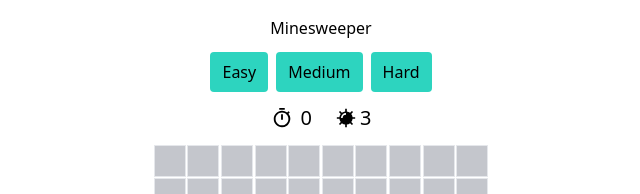
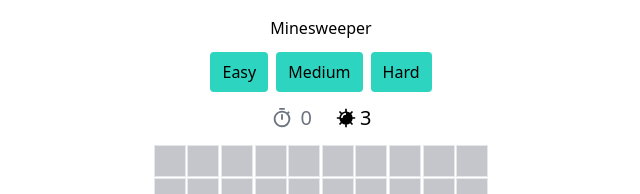
Before and after one commit to Yukiminifire/minesweeper, a Vue app in the folder packages/example/: page / in a window 1280 px wide. Shown: the top 194 px of the page, without its empty margins (319-959 px from the left). Built offline with nearby package versions, Linux system fonts and the light colour scheme.

Commit message:
feat: update timer

```diff
--- a/packages/example/src/MineSweeper.vue
+++ b/packages/example/src/MineSweeper.vue
@@ -124,7 +124,11 @@ export default defineComponent({
       </button>
     </div>
     <div class="flex gap-6 justify-center items-center text-xl">
-      <div class="flex gap-2 justify-center items-center">
+      <div
+        :class="`flex gap-2 justify-center items-center ${
+          gameStatus === 'notReady' ? 'text-gray-500' : ''
+        }`"
+      >
         <Timer />
         {{ deltaTime }}
       </div>
```
